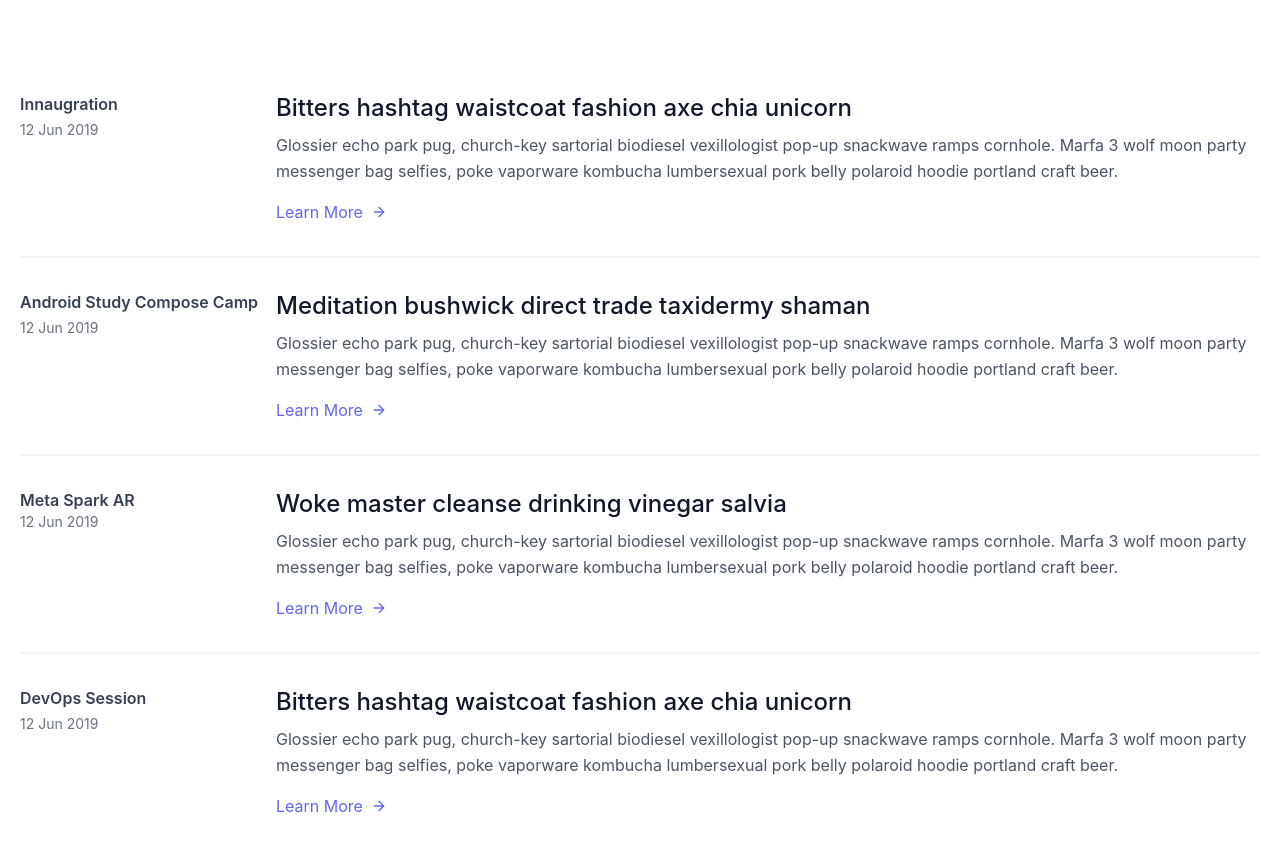
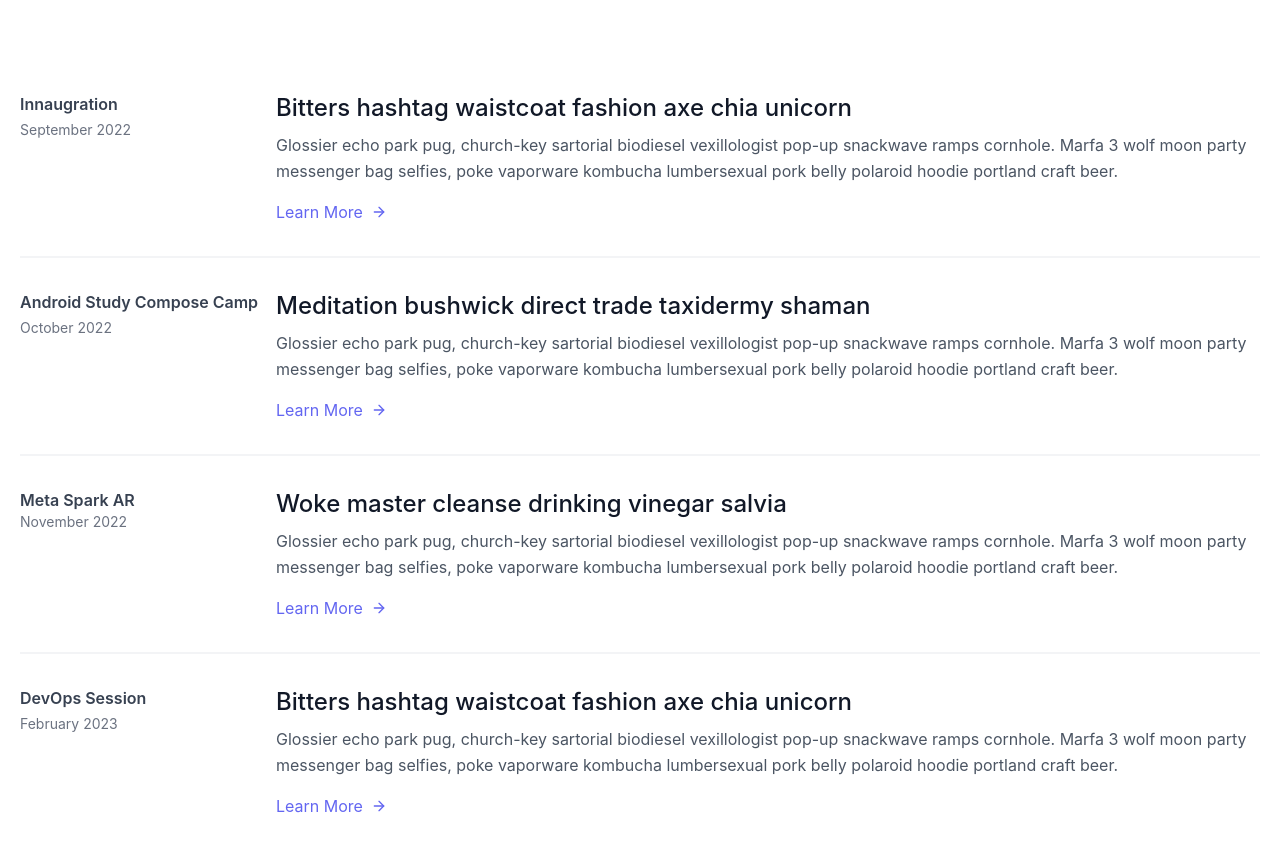
Before and after one commit to TauqeerAhmad5201/react-basic-push, a React (Create React App) app: page / in a window 1280 px wide. Shown: the part 900-1752 px from the top of the page. Built offline with nearby package versions, Linux system fonts and the light colour scheme.

Commit message:
added date of events

```diff
--- a/src/components/Details.js
+++ b/src/components/Details.js
@@ -11,7 +11,7 @@ export default function Details() {
                 <span className="font-semibold title-font text-gray-700">
                   Innaugration
                 </span>
-                <span className="mt-1 text-gray-500 text-sm">12 Jun 2019</span>
+                <span className="mt-1 text-gray-500 text-sm">September 2022</span>
               </div>
               <div className="md:flex-grow">
                 <h2 className="text-2xl font-medium text-gray-900 title-font mb-2">
@@ -45,7 +45,7 @@ export default function Details() {
                 <span className="font-semibold title-font text-gray-700">
                   Android Study Compose Camp
                 </span>
-                <span className="mt-1 text-gray-500 text-sm">12 Jun 2019</span>
+                <span className="mt-1 text-gray-500 text-sm">October 2022</span>
               </div>
               <div className="md:flex-grow">
                 <h2 className="text-2xl font-medium text-gray-900 title-font mb-2">
@@ -79,7 +79,7 @@ export default function Details() {
                 <span className="font-semibold title-font text-gray-700">
                   Meta Spark AR
                 </span>
-                <span className="text-sm text-gray-500">12 Jun 2019</span>
+                <span className="text-sm text-gray-500">November 2022</span>
               </div>
               <div className="md:flex-grow">
                 <h2 className="text-2xl font-medium text-gray-900 title-font mb-2">
@@ -113,7 +113,7 @@ export default function Details() {
                 <span className="font-semibold title-font text-gray-700">
                   DevOps Session
                 </span>
-                <span className="mt-1 text-gray-500 text-sm">12 Jun 2019</span>
+                <span className="mt-1 text-gray-500 text-sm">February 2023</span>
               </div>
               <div className="md:flex-grow">
                 <h2 className="text-2xl font-medium text-gray-900 title-font mb-2">
```
